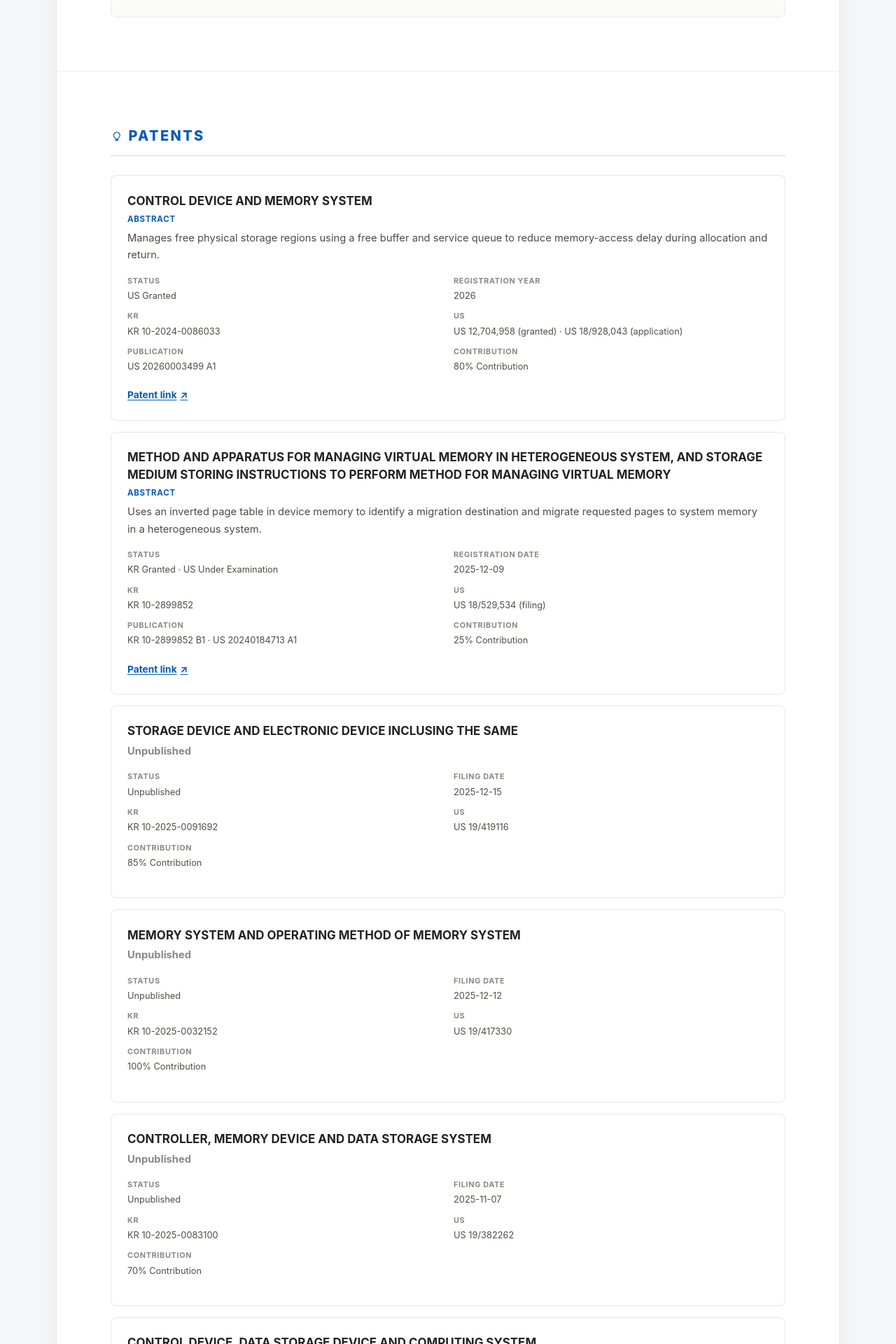
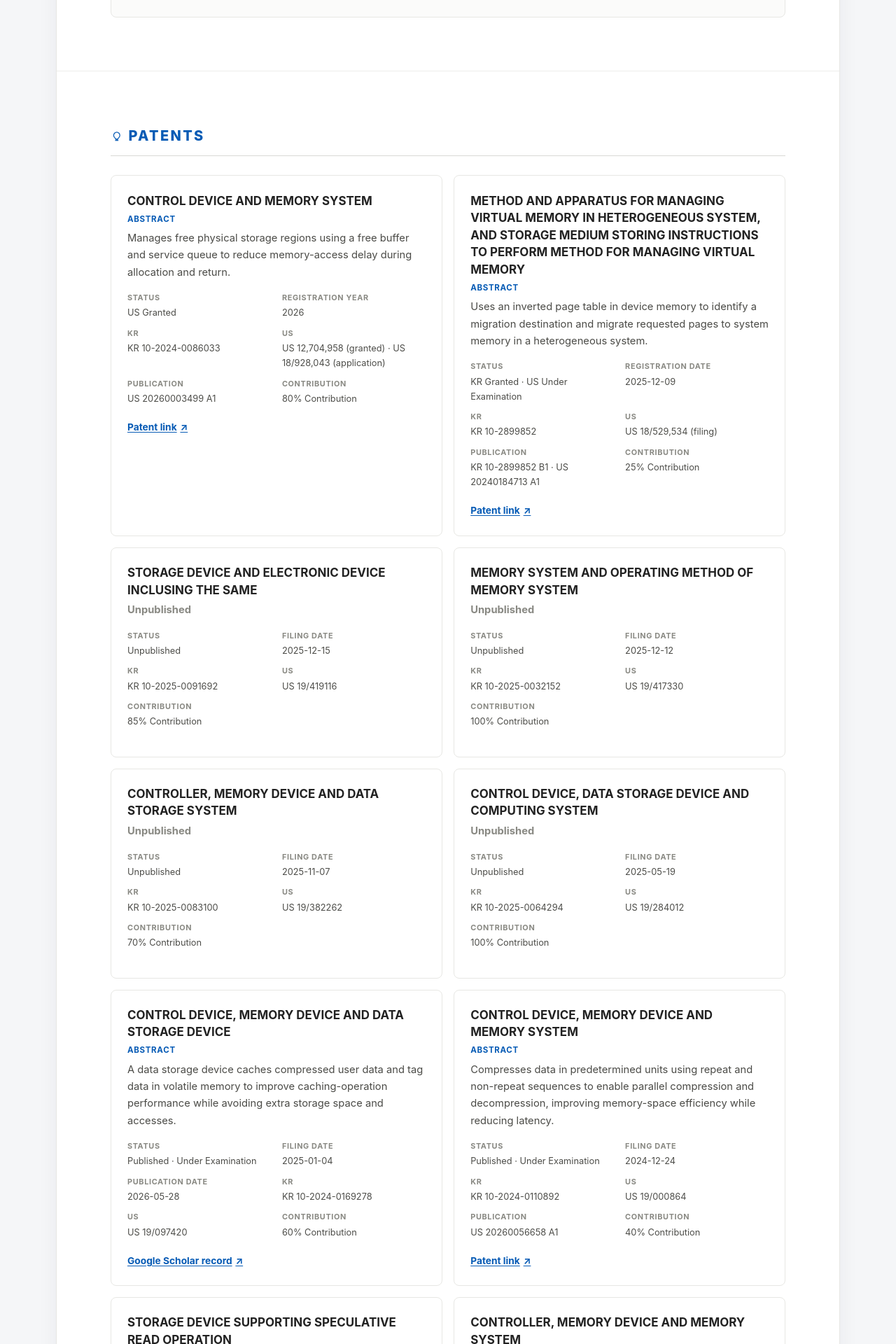
Before and after one commit to dounghun22/dounghun22.github.io, a Jekyll site: the page built from index.md, in a window 1280 px wide. Shown: the part 3340-5260 px from the top of the page at 70% size. Built offline with Jekyll 4.4.1, drawn with Linux system fonts in a browser that asks for light colours.

```diff
--- a/assets/css/style.scss
+++ b/assets/css/style.scss
@@ -518,7 +518,7 @@ h3 {
 }
 
 .patent-list {
-  grid-template-columns: 1fr;
+  grid-template-columns: repeat(2, minmax(0, 1fr));
 }
 
 .patent-card,
@@ -646,6 +646,10 @@ h3 {
     text-align: left;
   }
 
+  .patent-list {
+    grid-template-columns: 1fr;
+  }
+
 }
 
 @media (max-width: 30rem) {
```
Also changed, not shown: AGENTS.md (+1 -0 lines), doc/site-guide.md (+1 -1 lines), .agents/skills/publish-cv-to-github/SKILL.md (added), .agents/skills/publish-cv-to-github/agents/openai.yaml (added).
